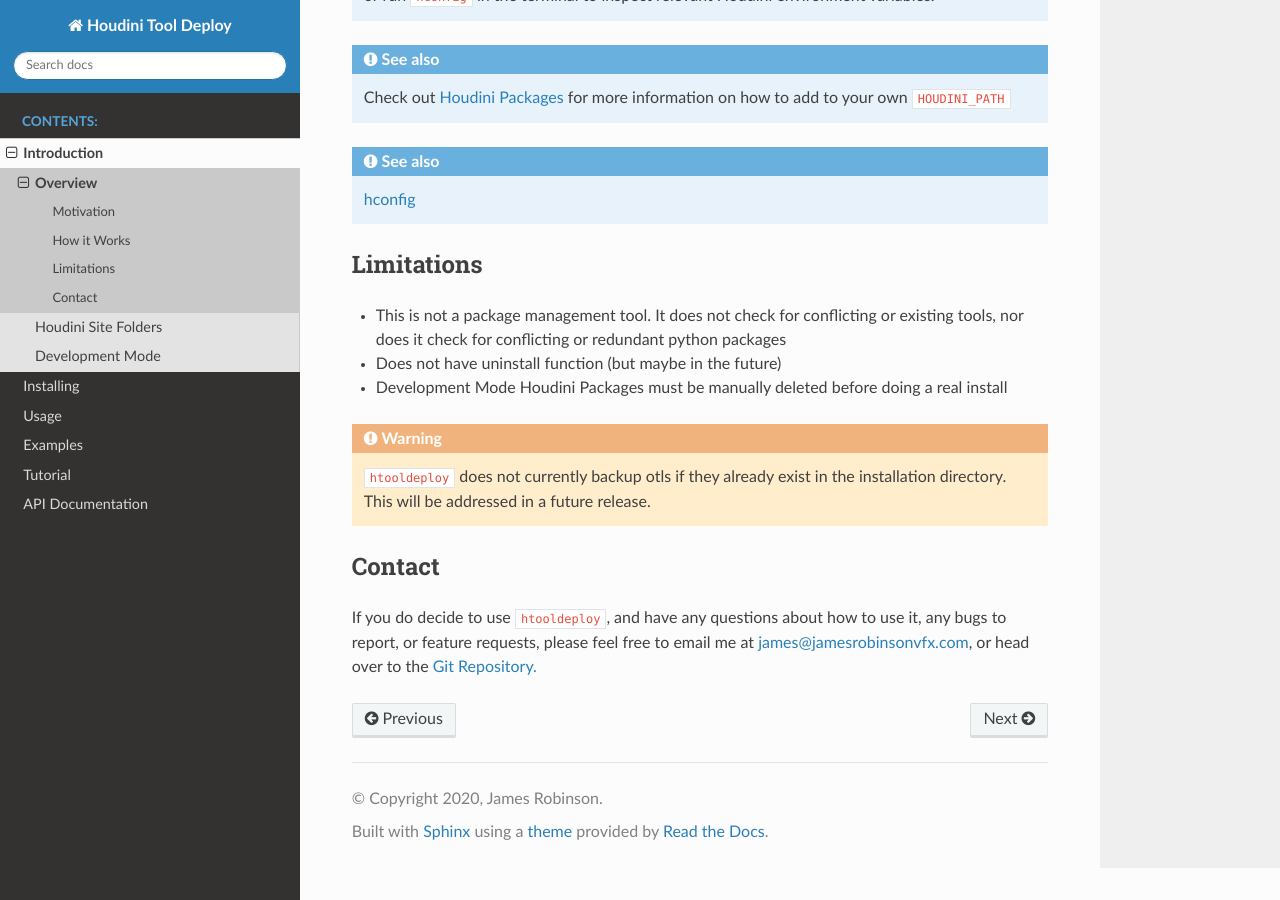
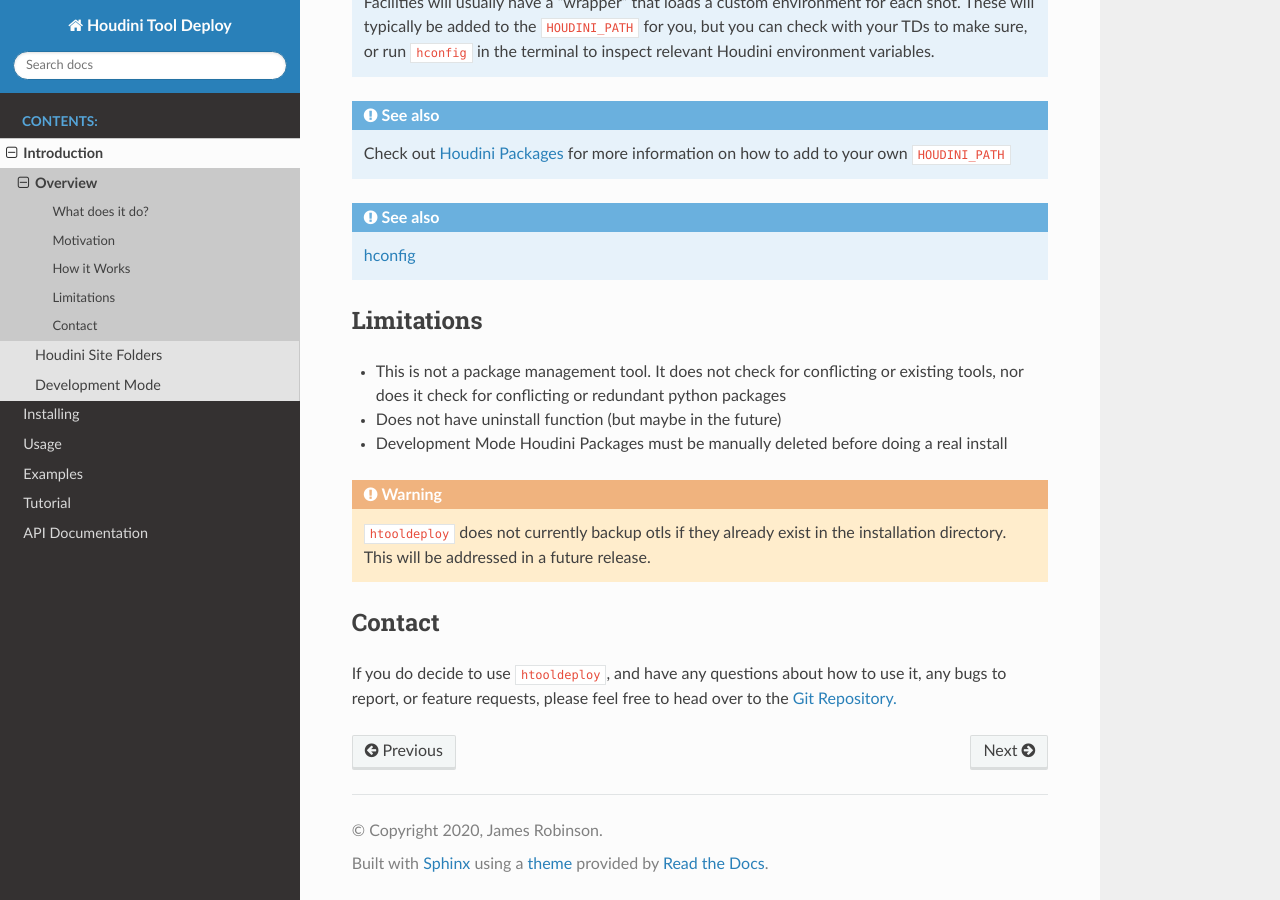
Before and after one commit to jamesrobinsonvfx/htooldeploy, a Sphinx documentation site: the page built from docs/source/intro/overview.rst, in a window 1280 px wide and 900 px high, scrolled down 935 px. Built offline with Sphinx 7.4.7 and the Read the Docs theme 2.0.0, drawn with Linux system fonts in a browser that asks for light colours.

Commit message:
Remove email

```diff
--- a/docs/source/intro/overview.rst
+++ b/docs/source/intro/overview.rst
@@ -1,5 +1,8 @@
 Overview
 ========
+
+What does it do?
+****************
 
 ``htooldeploy`` is a simple commandline tool for quick & easy installation of
 your slightly more "robust" tools.
@@ -69,6 +72,6 @@
 Contact
 *******
 If you do decide to use ``htooldeploy``, and have any questions about how to
-use it, any bugs to report, or feature requests, please feel free to email me
-at james@jamesrobinsonvfx.com, or head over to the `Git Repository.
+use it, any bugs to report, or feature requests, please feel free to head over
+to the `Git Repository.
 <https://github.com/jamesrobinsonvfx/htooldeploy/tree/master>`_
```
